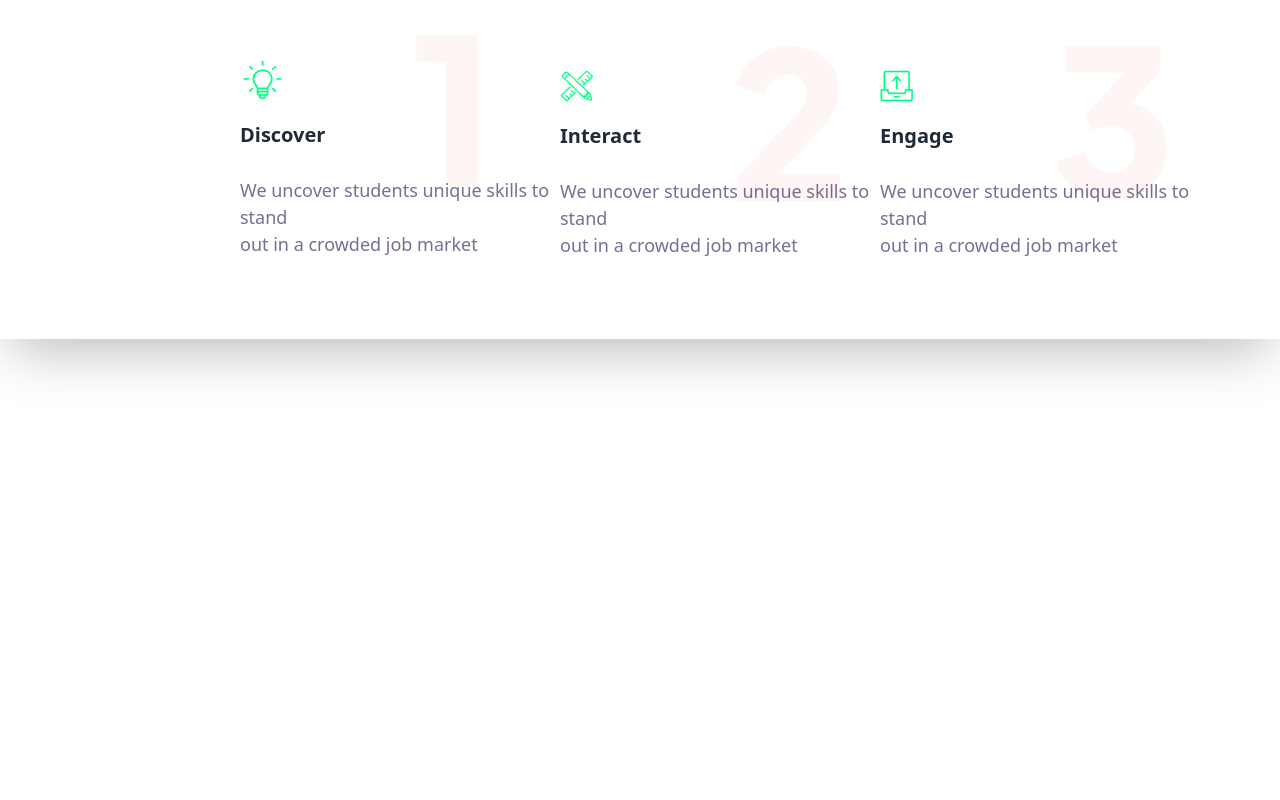
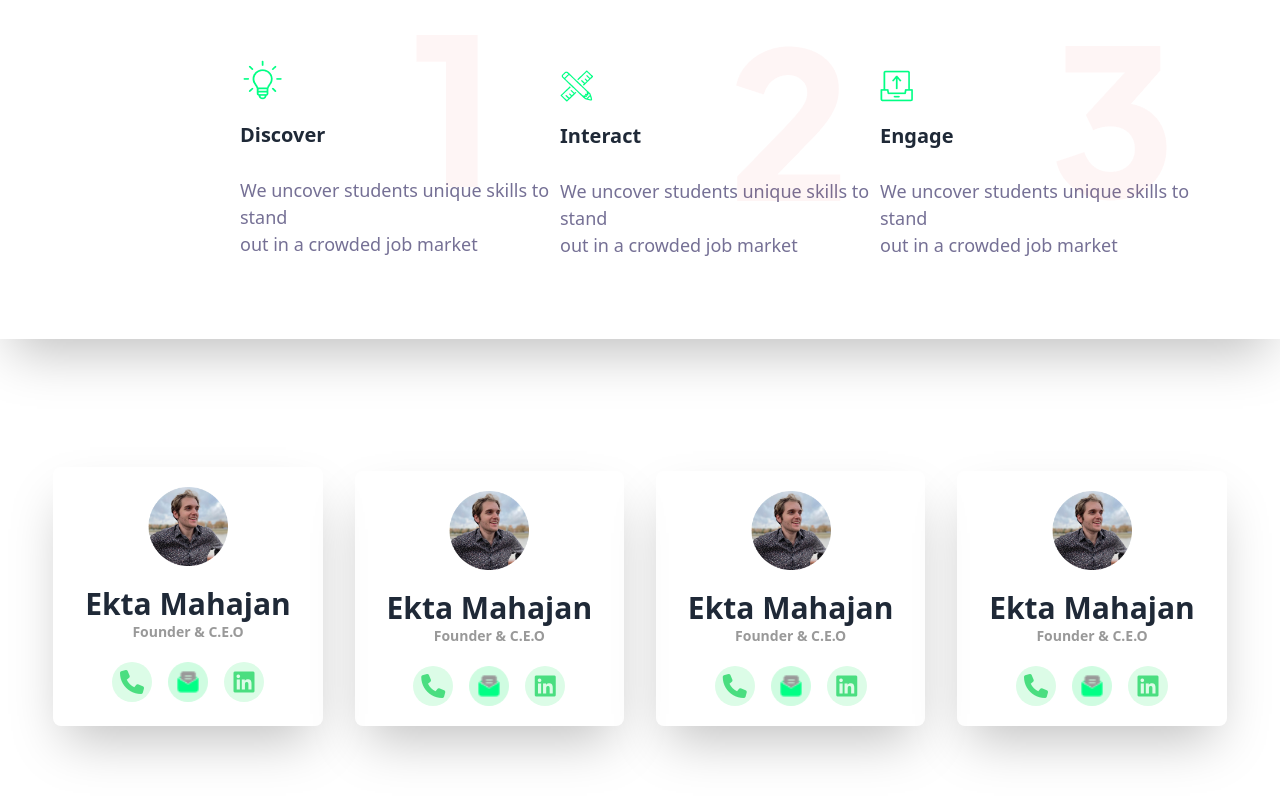
Before and after one commit to M-Rakib-Ahmed/assignemnt4-project, a website built with Vite: page index.html in a window 1280 px wide. Shown: the part 2340-3140 px from the top of the page. Before the commit the page ends 2807 px from the top, so only its background shows below. Built offline with nearby package versions, Linux system fonts and the light colour scheme.

Commit message:
all crad section aded

```diff
--- a/index.html
+++ b/index.html
@@ -181,5 +181,91 @@
 <!-- discover section end -->
 
 
+<!-- the Creative team section start -->
+ <section class="lg:grid grid-cols-12 mb-40 w-11/12 mx-auto gap-8 space-y-10 md:space-y-10 lg:space-y-1">
+
+
+   <div class="col-span-3 flex flex-col items-center space-y-5 shadow-2xl p-5 rounded-lg hover:scale-105 hover:duration-500 transition-all">
+     <div class="w-20">
+      <img src="images/image 1.png" alt="">
+     </div>
+     <h4 class="text-3xl capitalize font-semibold">ekta mahajan
+      <p class="text-sm text-[#999999] text-center">Founder & C.E.O</p>
+     </h4>
+     <div class="flex items-center gap-4">
+      <p class="bg-green-100 size-10 rounded-full flex items-center justify-center"><i class="fa-solid fa-phone text-green-400 text-2xl"></i></p>
+      <p class="bg-green-100 size-10 rounded-full flex items-center justify-center">
+        <img class="w-10" src="images/massage.png" alt="">
+      </p>
+      <p class="bg-green-100 size-10 rounded-full flex items-center justify-center">
+        <i class="fa-brands fa-linkedin text-green-400 text-2xl"></i>
+
+      </p>
+     </div>
+   </div>
+
+   <div class="col-span-3 flex flex-col items-center space-y-5 shadow-2xl p-5 rounded-lg hover:scale-125 hover:duration-500 transition-all">
+     <div class="w-20">
+      <img src="images/image 1.png" alt="">
+     </div>
+     <h4 class="text-3xl capitalize font-semibold">ekta mahajan
+      <p class="text-sm text-[#999999] text-center">Founder & C.E.O</p>
+     </h4>
+     <div class="flex items-center gap-4">
+      <p class="bg-green-100 size-10 rounded-full flex items-center justify-center"><i class="fa-solid fa-phone text-green-400 text-2xl"></i></p>
+      <p class="bg-green-100 size-10 rounded-full flex items-center justify-center">
+        <img class="w-10" src="images/massage.png" alt="">
+      </p>
+      <p class="bg-green-100 size-10 rounded-full flex items-center justify-center">
+        <i class="fa-brands fa-linkedin text-green-400 text-2xl"></i>
+
+      </p>
+     </div>
+   </div>
+
+   <div class="col-span-3 flex flex-col items-center space-y-5 shadow-2xl p-5 rounded-lg hover:scale-125 hover:duration-500 transition-all">
+     <div class="w-20">
+      <img src="images/image 1.png" alt="">
+     </div>
+     <h4 class="text-3xl capitalize font-semibold">ekta mahajan
+      <p class="text-sm text-[#999999] text-center">Founder & C.E.O</p>
+     </h4>
+     <div class="flex items-center gap-4">
+      <p class="bg-green-100 size-10 rounded-full flex items-center justify-center"><i class="fa-solid fa-phone text-green-400 text-2xl"></i></p>
+      <p class="bg-green-100 size-10 rounded-full flex items-center justify-center">
+        <img class="w-10" src="images/massage.png" alt="">
+      </p>
+      <p class="bg-green-100 size-10 rounded-full flex items-center justify-center">
+        <i class="fa-brands fa-linkedin text-green-400 text-2xl"></i>
+
+      </p>
+     </div>
+   </div>
+
+   <div class="col-span-3 flex flex-col items-center space-y-5 shadow-2xl p-5 rounded-lg hover:scale-125 hover:duration-500 transition-all">
+     <div class="w-20">
+      <img src="images/image 1.png" alt="">
+     </div>
+     <h4 class="text-3xl capitalize font-semibold">ekta mahajan
+      <p class="text-sm text-[#999999] text-center">Founder & C.E.O</p>
+     </h4>
+     <div class="flex items-center gap-4">
+      <p class="bg-green-100 size-10 rounded-full flex items-center justify-center"><i class="fa-solid fa-phone text-green-400 text-2xl"></i></p>
+      <p class="bg-green-100 size-10 rounded-full flex items-center justify-center">
+        <img class="w-10" src="images/massage.png" alt="">
+      </p>
+      <p class="bg-green-100 size-10 rounded-full flex items-center justify-center">
+        <i class="fa-brands fa-linkedin text-green-400 text-2xl"></i>
+
+      </p>
+     </div>
+   </div>
+
+
+
+ </section>
+<!-- the Creative team section end -->
+
+
 </body>
 </html>
```
Also changed, not shown: images/massage.png (added).
